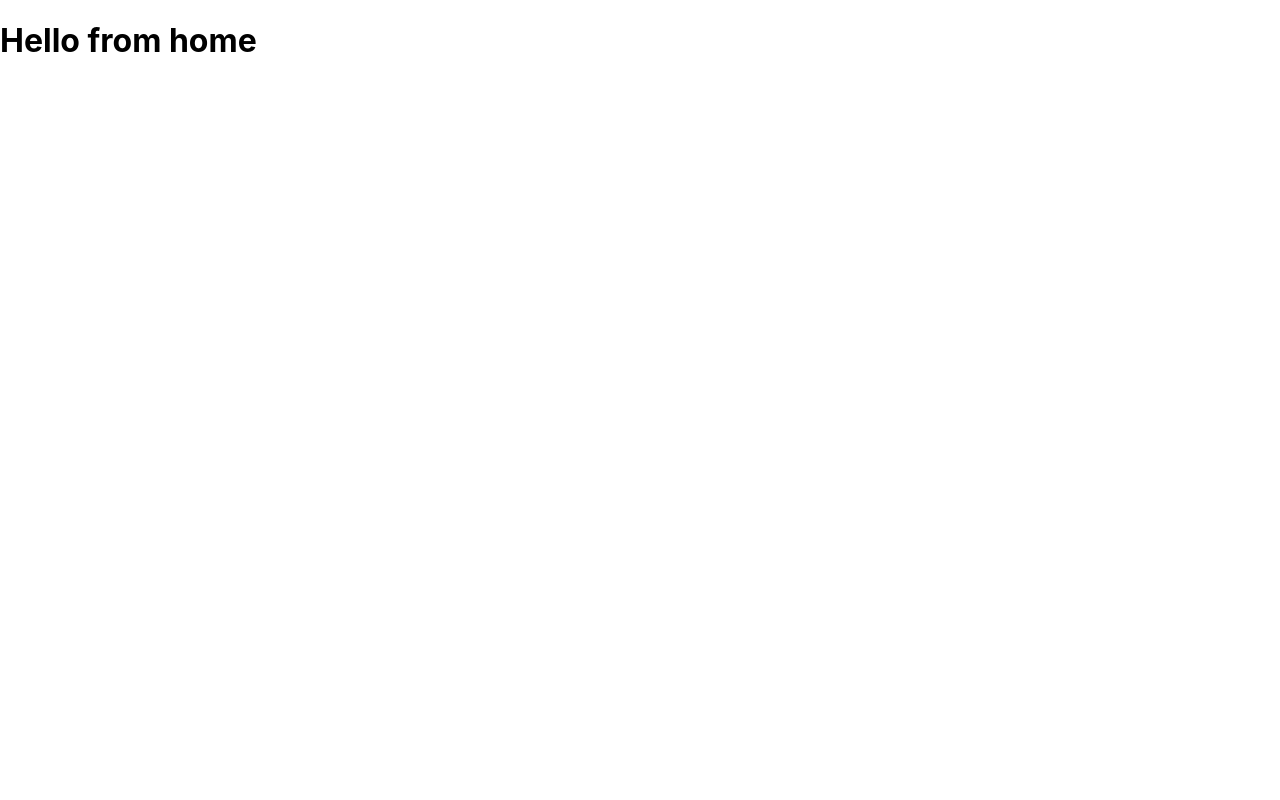
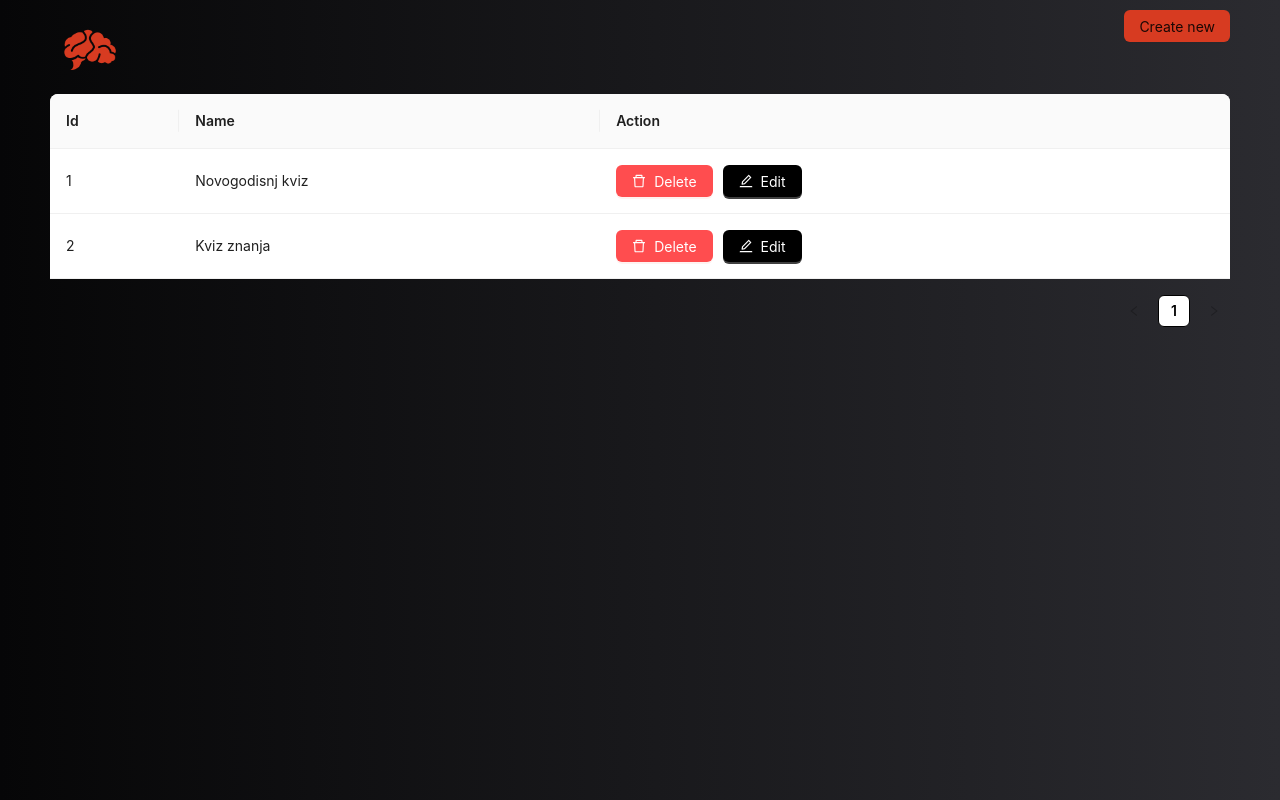
Before and after one commit to 1997mirza/quiz-maker, a React (Create React App) app: page / in a window 1280 px wide. Built offline with nearby package versions, Linux system fonts and the light colour scheme.

Commit message:
added: styled-components, table with quizzes, solution for mocked data

```diff
--- a/package.json
+++ b/package.json
@@ -15,6 +15,7 @@
     "react-dom": "^18.2.0",
     "react-router-dom": "^6.11.0",
     "react-scripts": "5.0.1",
+    "styled-components": "^5.3.10",
     "typescript": "^4.9.5",
     "web-vitals": "^2.1.4"
   },
@@ -41,5 +42,8 @@
       "last 1 firefox version",
       "last 1 safari version"
     ]
+  },
+  "devDependencies": {
+    "@types/styled-components": "^5.1.26"
   }
 }
--- a/src/App.tsx
+++ b/src/App.tsx
@@ -1,17 +1,22 @@
-import React, { useState } from "react";
+import React, { createContext, useEffect, useState } from "react";
 import "./App.css";
 import { Button, ConfigProvider } from "antd";
 import { Route, Routes } from "react-router-dom";
-import Edit from "./pages/edit";
-import Home from "./pages/home";
-import CreateNew from "./pages/create-new";
-import QuizSlide from "./pages/quiz";
+
 import { Question } from "../types/question";
 import { Quiz } from "../types/quiz";
+import Home from "./pages/home";
+import Edit from "./pages/edit";
+import CreateNew from "./pages/create-new";
+import QuizSlider from "./pages/quiz";
+import styled from "styled-components";
+import BrainLogo from "./assets/brain-logo.png";
+import { DataProvider } from "./DataProvider";
 
 function App() {
   const [questions, setQuestions] = useState<Question[]>([]);
   const [quizes, setQuizes] = useState<Quiz[]>([]);
+  const [count, setQount] = useState(1);
 
   return (
     <ConfigProvider
@@ -21,14 +26,47 @@ function App() {
         },
       }}
     >
-      <Routes>
-        <Route path="/" element={<Home />} />
-        <Route path="/edit/:id" element={<Edit />} />
-        <Route path="/create-new" element={<CreateNew />} />
-        <Route path="/quiz/:id" element={<QuizSlide />} />
-      </Routes>
+      <Layout>
+        <div
+          style={{
+            height: "84px",
+            width: "1180px",
+            margin: "auto",
+            display: "flex",
+            justifyContent: "space-between",
+            paddingTop: "10px",
+            color: "white",
+          }}
+        >
+          <img
+            src={BrainLogo}
+            alt=""
+            style={{ width: "80px", height: "80px" }}
+          />
+          <Button style={{ backgroundColor: "#d73b21", border: "unset" }}>
+            Create new
+          </Button>
+        </div>
+        <DataProvider>
+          <Routes>
+            <Route path="/" element={<Home />} />
+            <Route path="/edit/:id" element={<Edit />} />
+            <Route path="/create-new" element={<CreateNew />} />
+            <Route path="/quiz/:id" element={<QuizSlider />} />
+          </Routes>
+        </DataProvider>
+      </Layout>
     </ConfigProvider>
   );
 }
 
 export default App;
+
+const Layout = styled.div`
+  background: linear-gradient(
+    90deg,
+    rgba(6, 6, 7, 1) 0%,
+    rgba(43, 43, 48, 1) 100%
+  );
+  min-height: 100vh;
+`;
--- /dev/null
+++ b/src/DataProvider.tsx
@@ -0,0 +1,46 @@
+import React, { createContext, useState, ReactNode } from "react";
+import { Quiz } from "../types/quiz";
+
+interface MyProviderProps {
+  children: ReactNode;
+}
+
+interface ContextProps {
+  quizzes: Quiz[];
+  setQuizzes: React.Dispatch<React.SetStateAction<Quiz[]>>;
+}
+const DataContext = createContext<ContextProps>({} as ContextProps);
+
+const DataProvider = ({ children }: MyProviderProps) => {
+  const [quizzes, setQuizzes] = useState<Quiz[]>([
+    {
+      id: "1",
+      name: "Novogodisnj kviz",
+      questions: [
+        {
+          id: "1",
+          question: "Koliko je necega",
+          answer: "Previse",
+        },
+      ],
+    },
+    {
+      id: "2",
+      name: "Kviz znanja",
+      questions: [
+        {
+          id: "2",
+          question: "Pitanje 2",
+          answer: "Odgovor 2",
+        },
+      ],
+    },
+  ]);
+
+  return (
+    <DataContext.Provider value={{ quizzes, setQuizzes }}>
+      {children}
+    </DataContext.Provider>
+  );
+};
+export { DataContext, DataProvider };
--- /dev/null
+++ b/src/components/home/styledTable.tsx
@@ -0,0 +1,34 @@
+import { Table } from "antd";
+import styled from "styled-components";
+
+interface StyledTableProps {
+  pagination: any;
+  setPagination: any;
+  data: any;
+  columns: any;
+}
+
+export function StyledTable({ data, columns }: StyledTableProps) {
+  return (
+    <CustomTable
+      dataSource={data}
+      columns={columns}
+      onRow={(record, rowIndex) => {
+        return {
+          onClick: (event) => {
+            console.log("event", record);
+          }, // click row
+          onDoubleClick: (event) => {}, // double click row
+          onContextMenu: (event) => {}, // right button click row
+          onMouseEnter: (event) => {}, // mouse enter row
+          onMouseLeave: (event) => {}, // mouse leave row
+        };
+      }}
+    />
+  );
+}
+
+const CustomTable = styled(Table)`
+  max-width: 1180px;
+  margin: auto;
+`;
--- a/src/pages/home.tsx
+++ b/src/pages/home.tsx
@@ -1,3 +1,67 @@
+import { Button } from "antd";
+import { StyledTable } from "../components/home/styledTable";
+import { DeleteOutlined, EditOutlined } from "@ant-design/icons";
+import { useContext } from "react";
+import { DataContext } from "../DataProvider";
+import { useNavigate } from "react-router-dom";
+import { Quiz } from "../../types/quiz";
+
 export default function Home() {
-  return <h1>Hello from home</h1>;
+  const { quizzes, setQuizzes } = useContext(DataContext);
+  const navigate = useNavigate();
+
+  const columns = [
+    {
+      title: "Id",
+      dataIndex: "id",
+      key: "id",
+    },
+    {
+      title: "Name",
+      dataIndex: "name",
+      key: "name",
+    },
+    {
+      title: "Action",
+      render: ({ id }: Quiz) => (
+        <>
+          <Button
+            type="primary"
+            danger
+            icon={<DeleteOutlined />}
+            style={{ marginRight: "10px" }}
+            onClick={(e) => {
+              e.stopPropagation();
+              console.log("x", id);
+            }}
+            //sve disabled a jedno loading
+          >
+            Delete
+          </Button>
+          <Button
+            color={"#f20"}
+            type="primary"
+            icon={<EditOutlined />}
+            onClick={(e) => {
+              e.stopPropagation();
+              navigate(`/quiz/${id}`);
+            }}
+          >
+            Edit
+          </Button>
+        </>
+      ),
+    },
+  ];
+
+  return (
+    <div>
+      <StyledTable
+        pagination={"x"}
+        setPagination={"x"}
+        data={quizzes}
+        columns={columns}
+      />
+    </div>
+  );
 }
```
Also changed, not shown: src/assets/brain-logo.png (added).
